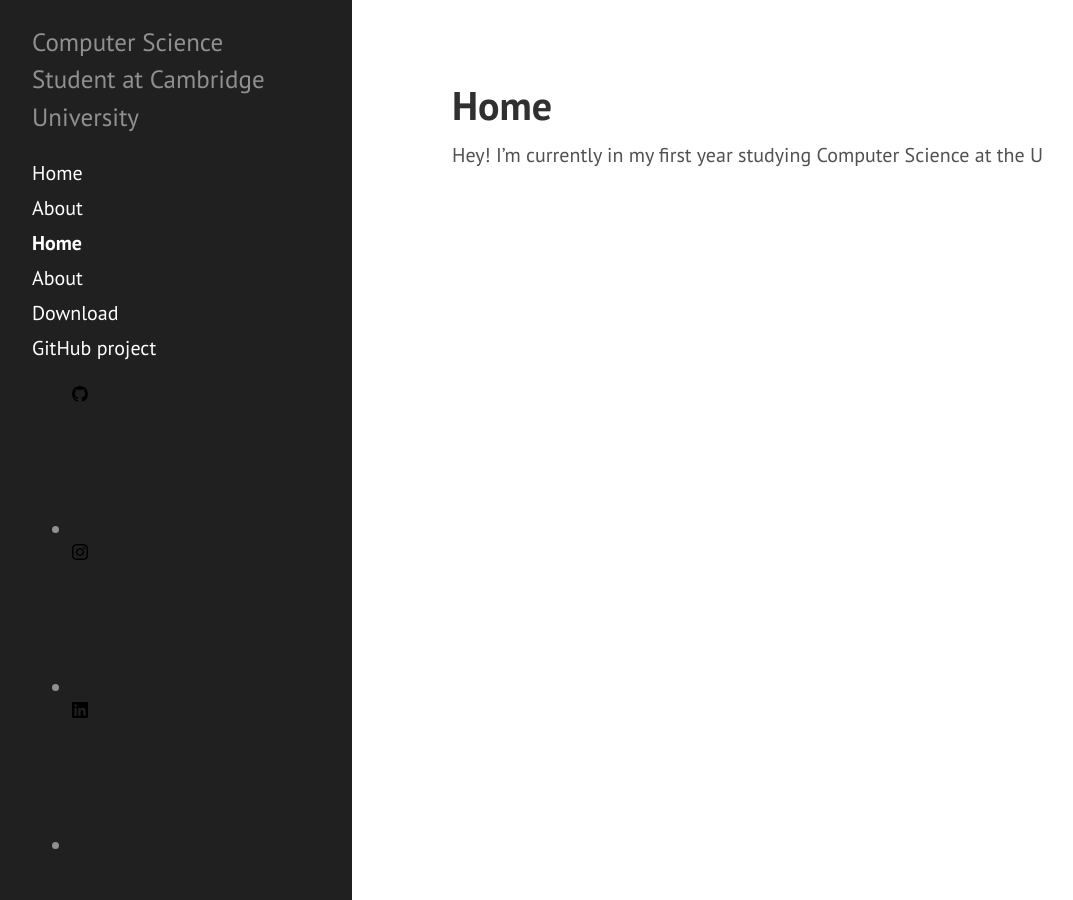
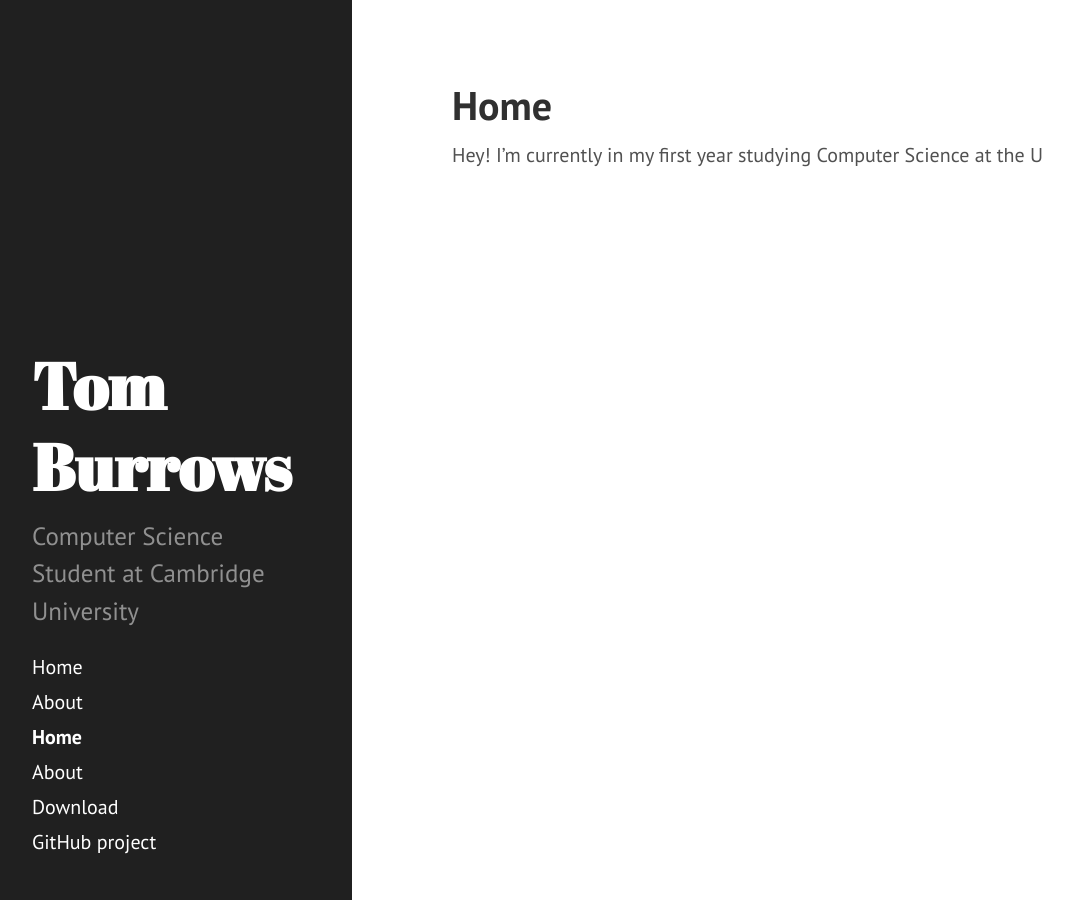
Before and after one commit to tburrows13/tburrows13.github.io, a Jekyll site: the page built from index.md, in a window 1280 px wide. Shown: the whole page, without its empty margins (8-1081 px from the left). Built offline with Jekyll 4.4.1, drawn with Linux system fonts in a browser that asks for light colours; Markdown is read by kramdown in place of the engine named in the settings; the list of posts is cut into pages by our own code.

Commit message:
Remove socials

```diff
--- a/_config.yml
+++ b/_config.yml
@@ -1,6 +1,6 @@
 # Dependencies
 markdown:         cramdown
-highlighter:      pygments
+highlighter:      rouge
 
 # Permalinks
 permalink:        pretty
--- a/_includes/sidebar.html
+++ b/_includes/sidebar.html
@@ -30,9 +30,11 @@
       <a class="sidebar-nav-item" href="{{ site.github.repo }}">GitHub project</a>
       <!--<span class="sidebar-nav-item">Currently v{{ site.version }}</span>-->
     </nav>
+    <!--
     <div class="social-links">
       {%- include social.html -%}
     </div>
+    -->
     <!--<p>&copy; {{ site.time | date: '%Y' }}. All rights reserved.</p>-->
   </div>
 </div>
```
